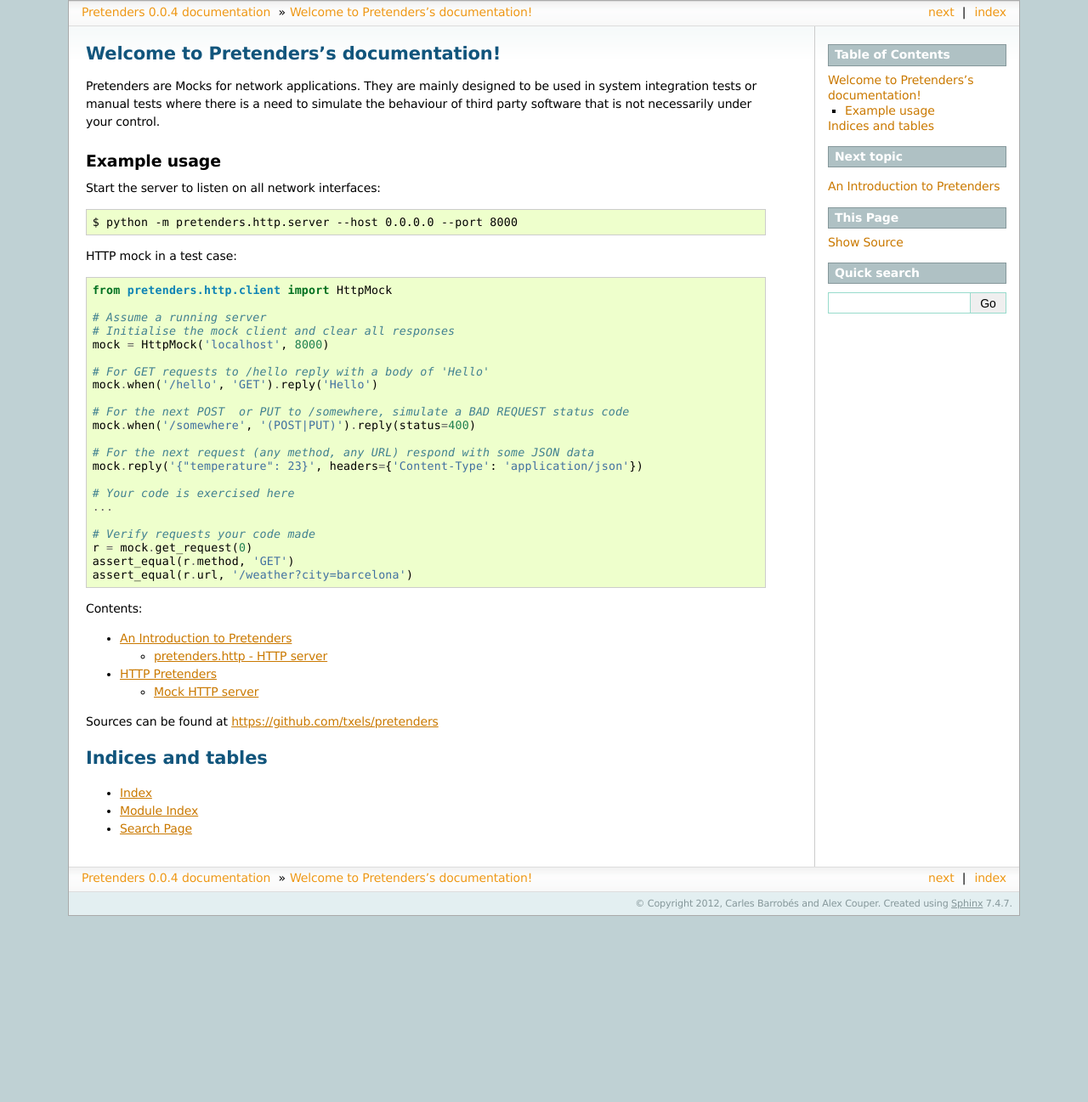
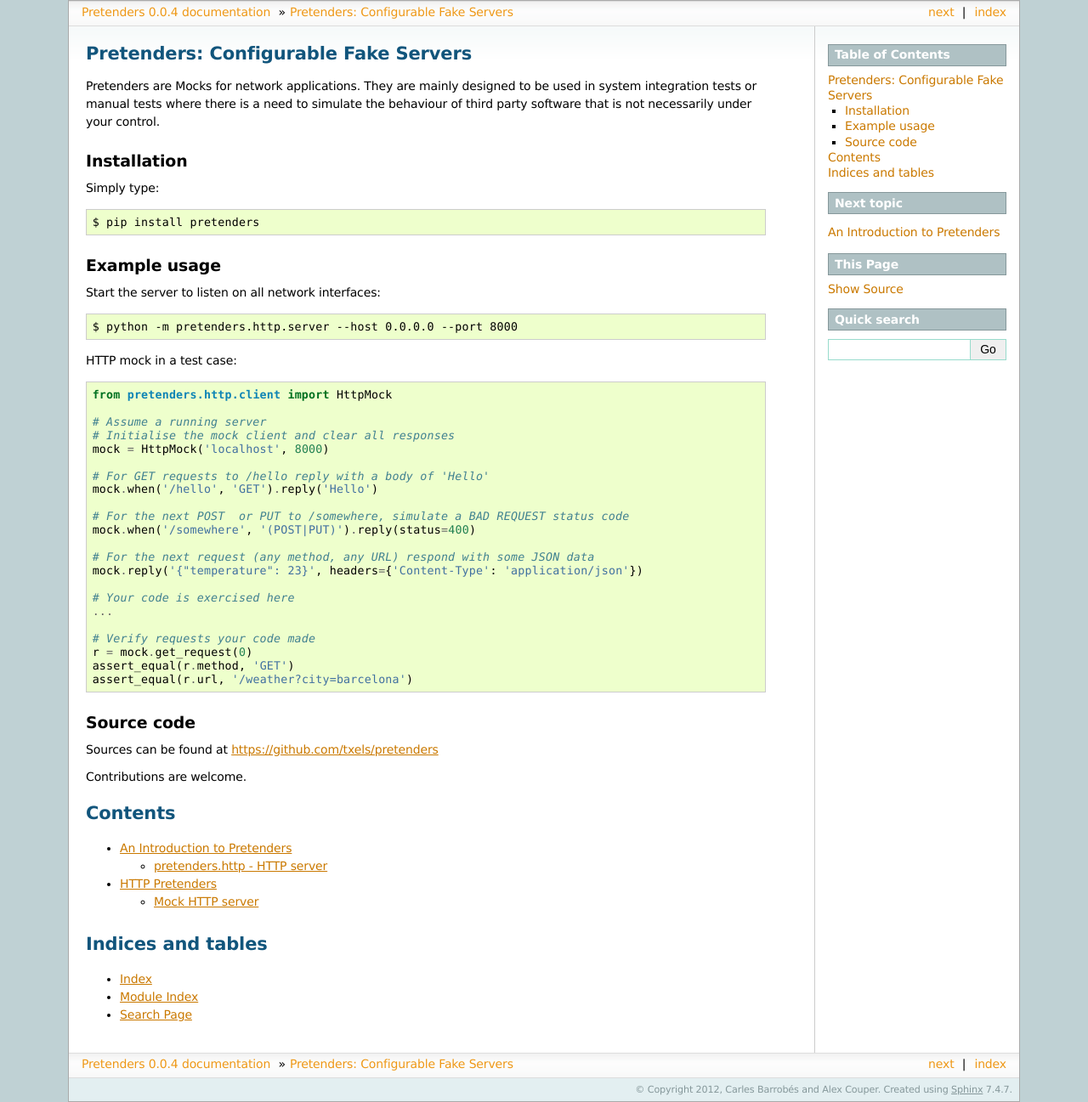
Before and after one commit to pretenders/pretenders, a Sphinx documentation site: the page built from docs/index.rst, in a window 1280 px wide. Shown: the whole page at 85% size. Built offline with Sphinx 7.4.7, drawn with Linux system fonts in a browser that asks for light colours; before the commit the page ends 1078 px from its top, so only the background shows below that.

Commit message:
Updated docs with install instructions

```diff
--- a/docs/index.rst
+++ b/docs/index.rst
@@ -3,13 +3,20 @@
    You can adapt this file completely to your liking, but it should at least
    contain the root `toctree` directive.
 
-Welcome to Pretenders's documentation!
-======================================
+Pretenders: Configurable Fake Servers
+=====================================
 
 Pretenders are Mocks for network applications. They are mainly designed to be
 used in system integration tests or manual tests where there is a need to
 simulate the behaviour of third party software that is not necessarily under
 your control.
+
+Installation
+------------
+
+Simply type::
+
+    $ pip install pretenders
 
 Example usage
 -------------
@@ -43,9 +50,15 @@
     assert_equal(r.method, 'GET')
     assert_equal(r.url, '/weather?city=barcelona')
 
+Source code
+-----------
 
+Sources can be found at https://github.com/txels/pretenders
 
-Contents:
+Contributions are welcome.
+
+Contents
+========
 
 .. toctree::
    :maxdepth: 2
```
Also changed, not shown: other parts of docs/index.rst (+0 -1 lines).
